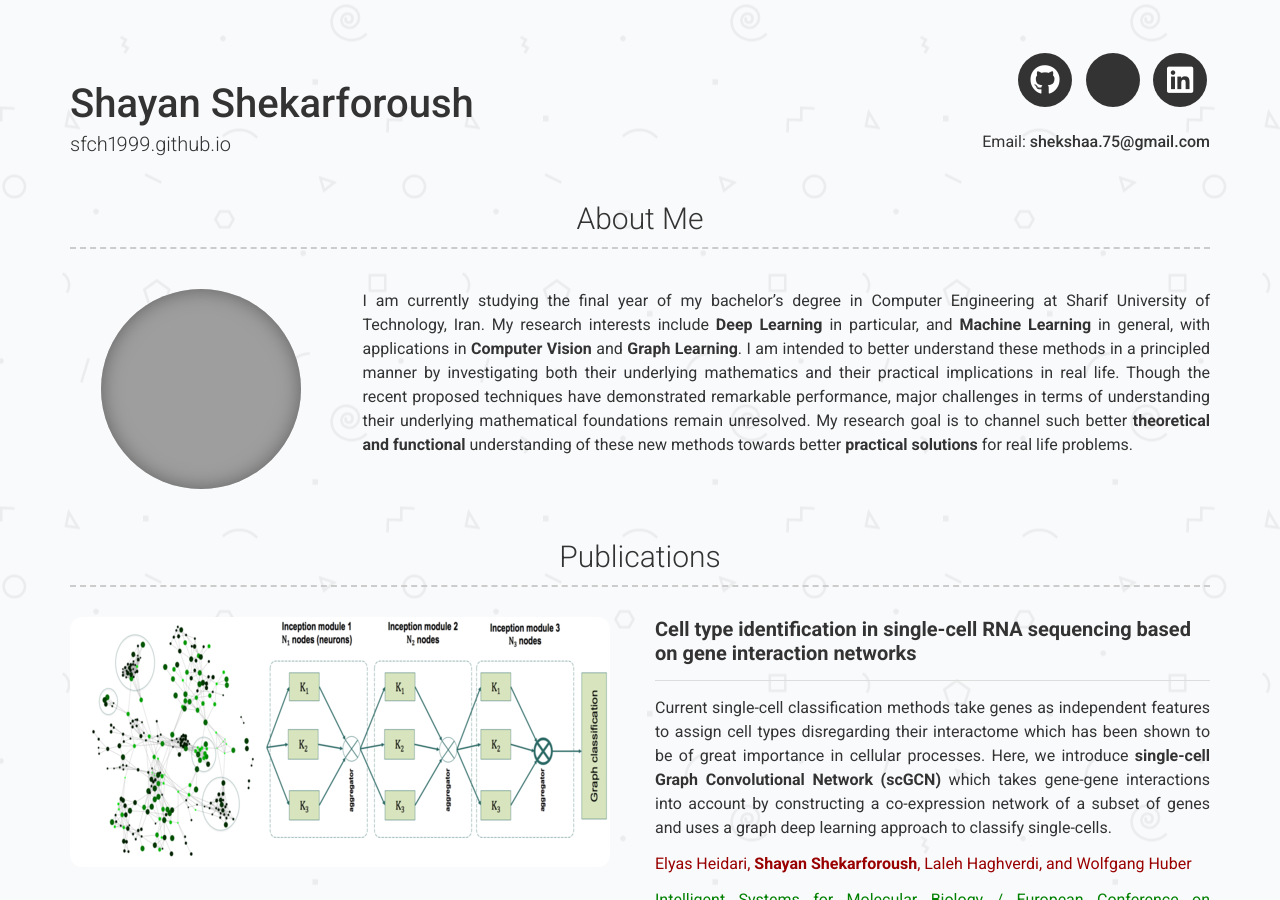
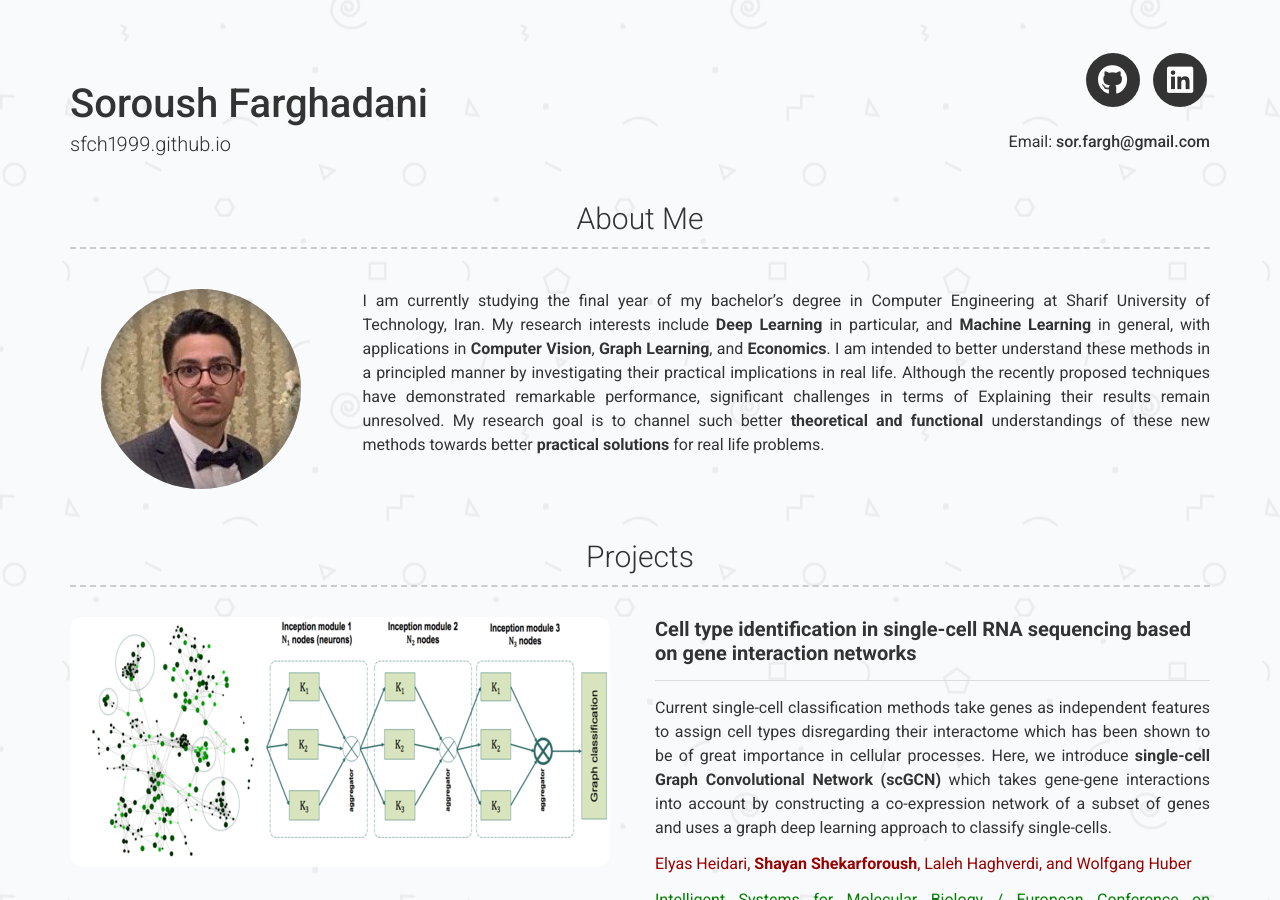
Before and after one commit to sfch1999/sfch1999.github.io, a Jekyll site: the page built from index.md, in a window 1280 px wide and 900 px high. Built offline with Jekyll 4.4.1, drawn with Linux system fonts in a browser that asks for light colours; a style sheet for code colours, icons or effects is not loaded; some of the changed text lies outside the part shown; grey boxes are pictures that could not be loaded.

Commit message:
about me

```diff
--- a/_config.yml
+++ b/_config.yml
@@ -3,40 +3,38 @@
 # favicon: images/favicon.ico
 
 # Personal info
-name: Shayan Shekarforoush
+name: Soroush Farghadani
 title:
-email: shekshaa.75@gmail.com
+email: sor.fargh@gmail.com
 # website: shekshaa.github.io
 
 # Social links
 # twitter_username: facespics
-researchgate_username: Shayan_Shekarforoush
-github_username:  shekshaa
+github_username:  sfch1999
 # dribbble_username: jekyll
 # facebook_username: jekyll
 # flickr_username: jekyll
 # instagram_username: chillwildlife
-googlescholar_username: ABanXIYAAAAJ
-linkedin_username: shayan-shekarforoush-597508136
+linkedin_username: soroush-farghadani
 # pinterest_username: jekyll
 # youtube_username: globalmtb
 # googleplus_username: +jekyll
 
 # About Section
 # about_title: About Me
-about_profile_image: images/pf.jpg
+about_profile_image: images/papyon.jpeg
 about_content: | # this will include new lines to allow paragraphs
   I am currently studying the final year of my bachelor’s degree in Computer Engineering at Sharif University of Technology, Iran.
-  My research interests include **Deep Learning** in particular, and **Machine Learning** in general, with applications in **Computer Vision** and **Graph Learning**.
+  My research interests include **Deep Learning** in particular, and **Machine Learning** in general, with applications in **Computer Vision**, **Graph Learning**, and **Economics**.
   I am intended to better understand these methods in a principled manner by investigating
-  both their underlying mathematics and their practical implications in real life.
-  Though the recent proposed techniques have demonstrated remarkable performance,
-  major challenges in terms of understanding their underlying mathematical foundations remain unresolved.
-  My research goal is to channel such better **theoretical and functional** understanding of
+  their practical implications in real life.
+  Although the recently proposed techniques have demonstrated remarkable performance,
+  significant challenges in terms of Explaining their results remain unresolved.
+  My research goal is to channel such better **theoretical and functional** understandings of
   these new methods towards better **practical solutions** for real life problems.
 
 # Projects Section
-projects_title: Publications
+projects_title: Projects
 
 # Experience Section
 # experience_title: Experience
@@ -48,16 +46,15 @@ projects_title: Publications
 # more_title: A Little More About Me
 more_content: | # this will include new lines to allow paragraphs
   Alongside my interests in Science and Technology, some of my other hobbies are:
-   - Rock Music
-   - Ultimate Frisbee
-   - Basketball
-   - Playing Tennis
+   - Contemporary Classical Music
+   - Mountain Climbing
+   - Off-roading
 
 # Footer
 footer_show_references: true
 
 # Build settings
-remote_theme: shekshaa/shekshaa.github.io
+remote_theme: sfch1999/sfch1999.github.io
 
 sass:
   sass_dir: _sass
```
